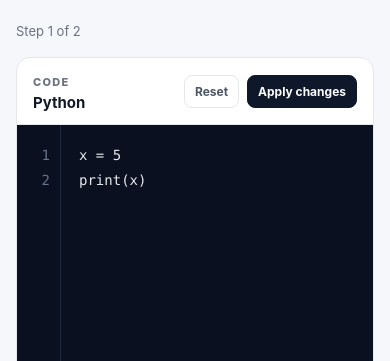
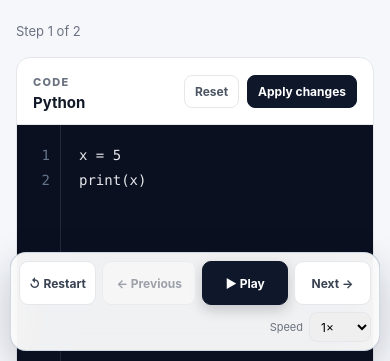
Before and after one commit to aayush-dhg/codescope, a website: page index.html in a window 390 px wide. Shown: the part 483-844 px from the top of the page. Drawn offline with Linux system fonts and the light colour scheme.

Commit message:
fixed issue on mobile devices

```diff
--- a/index.html
+++ b/index.html
@@ -5,7 +5,7 @@
   <meta name="viewport" content="width=device-width, initial-scale=1.0" />
   <meta name="description" content="CodeScope helps learners see how Python code executes step by step." />
   <title>CodeScope — See how Python works</title>
-  <link rel="stylesheet" href="./styles.css?v=20260915-4" />
+  <link rel="stylesheet" href="./styles.css?v=20260915-5" />
 </head>
 <body>
   <div class="app-shell">
@@ -124,7 +124,7 @@
           </section>
         </div>
 
-        <div class="controls-bar">
+        <div class="controls-bar" role="group" aria-label="Execution controls">
           <div class="controls-group">
             <button id="restartButton" class="control-button secondary" type="button">↺ Restart</button>
             <button id="previousButton" class="control-button secondary" type="button">← Previous</button>
--- a/styles.css
+++ b/styles.css
@@ -758,6 +758,7 @@ textarea {
 
   .workspace {
     padding: 16px;
+    padding-bottom: calc(132px + env(safe-area-inset-bottom));
   }
 
   .lesson-header {
@@ -769,11 +770,70 @@ textarea {
   }
 
   .controls-bar {
-    align-items: flex-start;
+    position: fixed;
+    right: calc(10px + env(safe-area-inset-right));
+    bottom: calc(10px + env(safe-area-inset-bottom));
+    left: calc(10px + env(safe-area-inset-left));
+    z-index: 30;
+
+    margin: 0;
+    padding: 8px;
+    align-items: stretch;
     flex-direction: column;
+    gap: 7px;
+    border-color: rgba(203, 213, 225, 0.9);
+    border-radius: 16px;
+    background: rgba(255, 255, 255, 0.94);
+    box-shadow: 0 14px 38px rgba(15, 23, 42, 0.22);
+    backdrop-filter: blur(14px);
+  }
+
+  .controls-group {
+    width: 100%;
+    display: grid;
+    grid-template-columns: 0.9fr 1.1fr 1fr 0.9fr;
+    gap: 6px;
+  }
+
+  .control-button {
+    min-width: 0;
+    min-height: 44px;
+    padding: 8px 5px;
+    font-size: 12px;
+    font-weight: 700;
+    white-space: nowrap;
+  }
+
+  .control-button.primary {
+    box-shadow: 0 5px 14px rgba(15, 23, 42, 0.2);
+  }
+
+  .speed-control {
+    width: 100%;
+    min-height: 30px;
+    justify-content: flex-end;
+    gap: 6px;
+    font-size: 11px;
+  }
+
+  .speed-control select {
+    min-height: 30px;
+    padding: 3px 7px;
+    font-size: 12px;
   }
 
   .editor-actions {
     flex-wrap: wrap;
   }
 }
+
+@media (max-width: 360px) {
+  .controls-bar {
+    right: calc(6px + env(safe-area-inset-right));
+    left: calc(6px + env(safe-area-inset-left));
+  }
+
+  .control-button {
+    font-size: 11px;
+  }
+}
```
